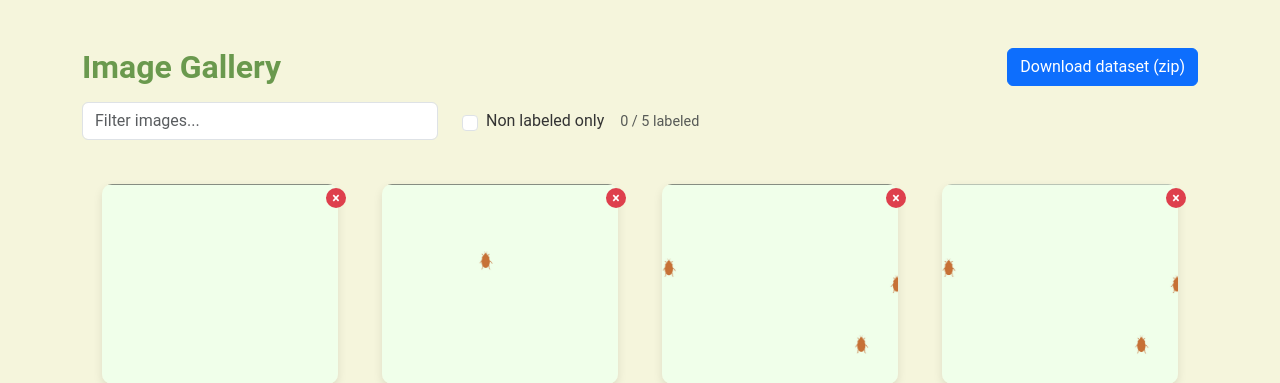
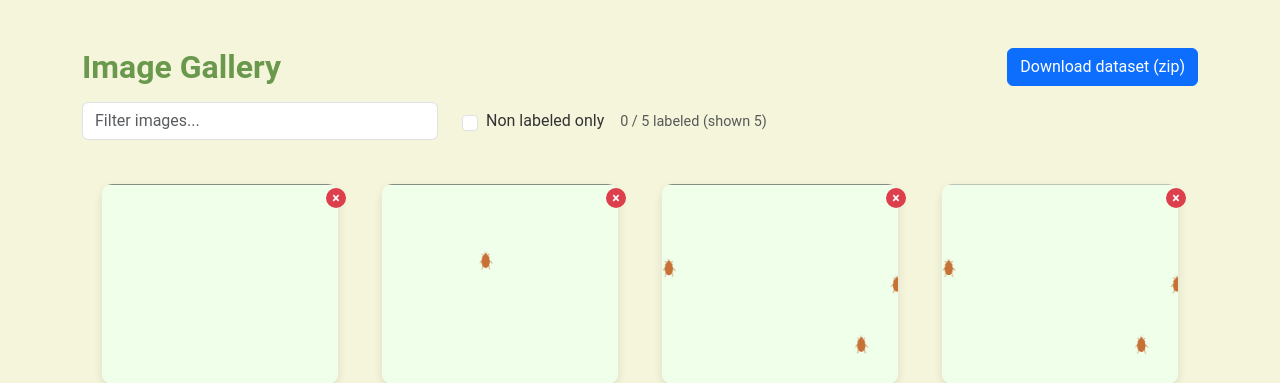
Before and after one commit to bettisfr/ant-cloud, a Flask app: page /gallery in a window 1280 px wide. Shown: the part 58-441 px from the top of the page. Run offline with Flask 3, Linux system fonts and the light colour scheme; some libraries are stand-ins or nearby versions.

Commit message:
Update labeled image counter to include shown count and enhance UI structure
Modify JavaScript and HTML to display both labeled and shown image counts in the gallery filter bar. Refactor counter integration for improved user clarity and adjust HTML structure for better alignment.

```diff
--- a/static/script.js
+++ b/static/script.js
@@ -25,20 +25,20 @@ function loadGalleryImages() {
     .then(response => response.json())
     .then(images => {
 
-        // --- NEW: compute labeled stats BEFORE filters ---
-        // To get true totals, we must fetch all images (unfiltered)
+        // --- Compute global stats (unfiltered) ---
         return fetch('/get-images')
             .then(res => res.json())
             .then(allImages => {
                 const total = allImages.length;
                 const labeled = allImages.filter(img => img.is_labeled).length;
+                const shown = images.length;
 
                 const counter = document.getElementById('labeledCounter');
                 if (counter) {
-                    counter.textContent = `${labeled} / ${total} labeled`;
+                    counter.textContent = `${labeled} / ${total} labeled (shown ${shown})`;
                 }
 
-                return images;  // pass original filtered list through
+                return images;
             });
     })
 
@@ -53,6 +53,7 @@ function loadGalleryImages() {
             addImageToGallery(imageData, false);
         });
     })
+
 
 }
 
--- a/templates/gallery.html
+++ b/templates/gallery.html
@@ -58,11 +58,12 @@
         Non labeled only
     </label>
 
-            <!-- NEW: labeled counter -->
+    <!-- NEW: labeled + shown counter -->
     <span id="labeledCounter" class="text-muted" style="font-size:0.9em;">
-        0 / 0 labeled
+        0 / 0 labeled (shown 0)
     </span>
 </div>
+
 
     </div>
     <!-- END FILTER BAR -->
```
Lines whose indentation alone changed are shown as unchanged.
